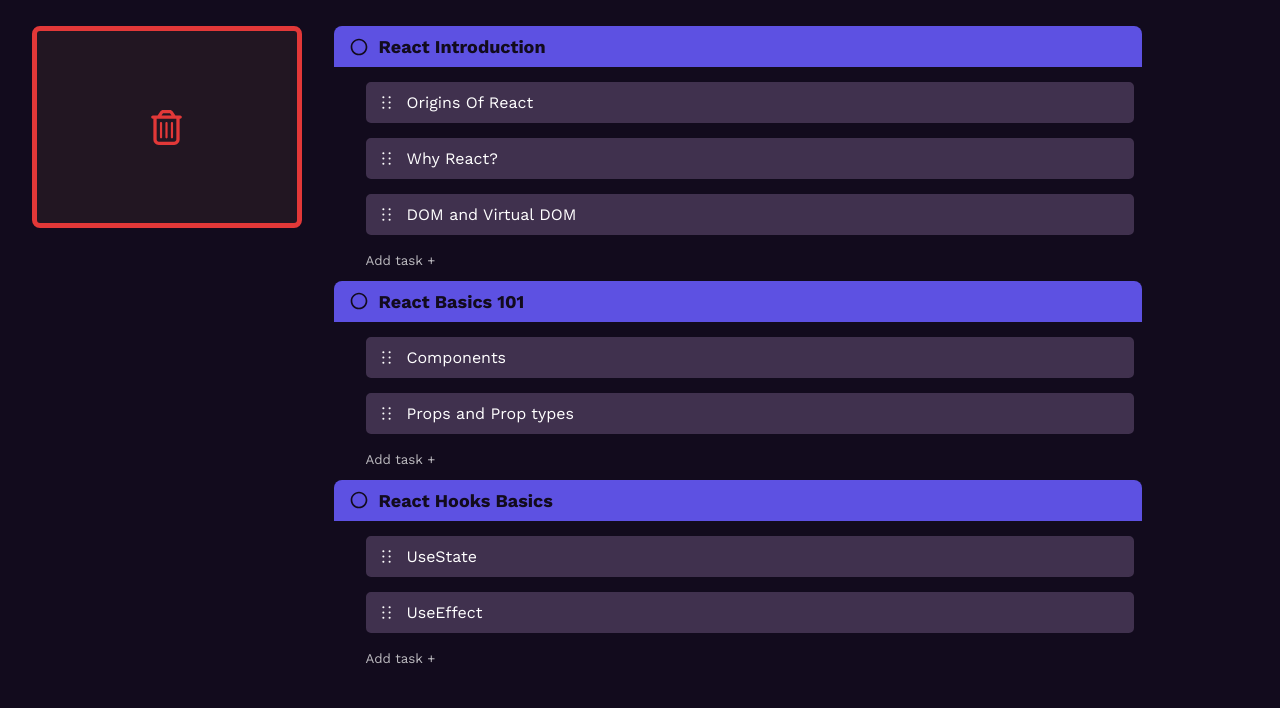
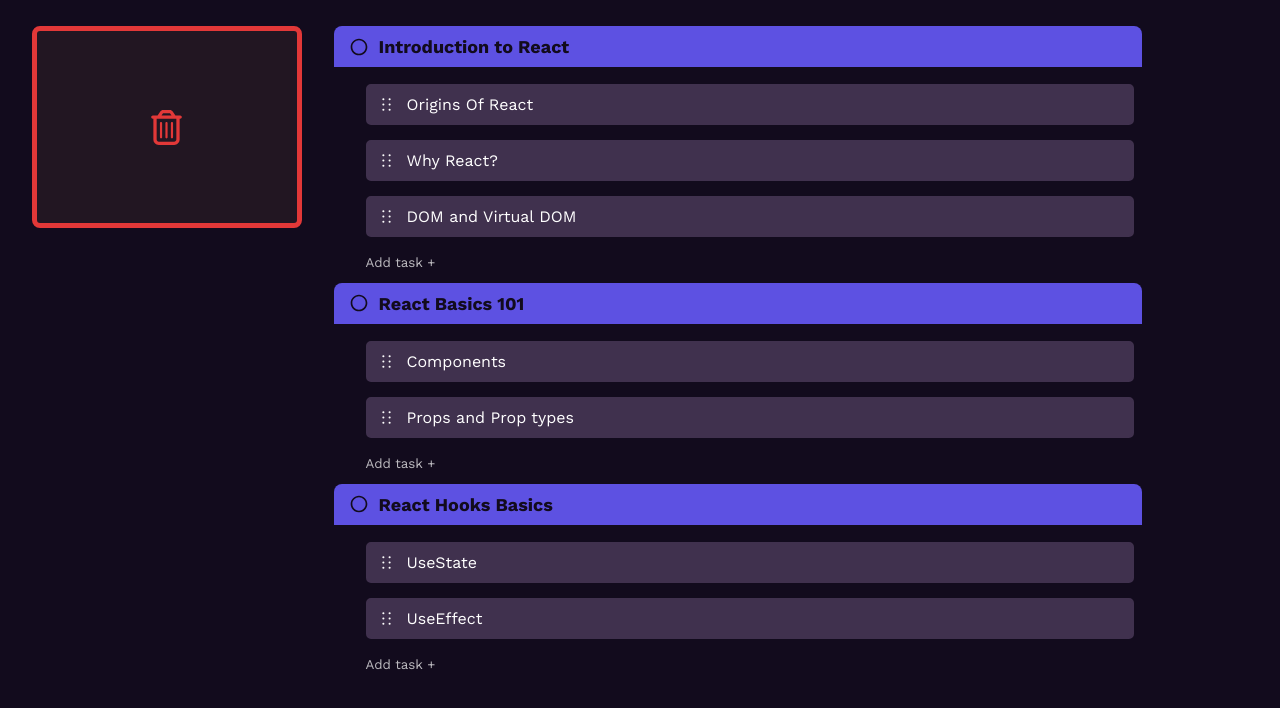
Before and after one commit to walas-01/roadmap-tasker, a React (Vite) app in the folder frontend/: page / in a window 1280 px wide. Shown: the top 708 px of the page. Built offline with nearby package versions, Linux system fonts and the light colour scheme.

Commit message:
styles and others updated

```diff
--- a/frontend/src/components/GroupCard/CreateArea/CreateArea.jsx
+++ b/frontend/src/components/GroupCard/CreateArea/CreateArea.jsx
@@ -1,6 +1,5 @@
 import { useState } from 'react'
 import './CreateArea_style.css'
-
 
 function CreateNewTaskForm({setTittle,setIsAdding,goAndCreateTask}){ //--------------------------------------------- [ CreateArea ] -
   const handleSubmit = (e)=>{
@@ -21,7 +20,6 @@
   )
 }
 
-
 function CreateNewTaskButton({setIsAdding}){ //-------------------- [ CreateNewTaskButton ] -
   return(
     <button className='createButton' onClick={()=>{setIsAdding(true)}}>
@@ -29,7 +27,6 @@
     </button>
   )
 }
-
 
 function CreateTask({createNewTask,group_id}){
   const [tittle,setTittle] = useState("")
@@ -40,7 +37,6 @@
     createNewTask(tittle,group_id)
   }
 
-
   return(
     <>
       {isAdding ? <CreateNewTaskForm setTittle={setTittle} setIsAdding={setIsAdding} goAndCreateTask={goAndCreateTask}/> : <CreateNewTaskButton setIsAdding={setIsAdding} /> }
--- a/frontend/src/components/GroupCard/GroupCard.jsx
+++ b/frontend/src/components/GroupCard/GroupCard.jsx
@@ -24,12 +24,12 @@
       <h3 className="groupCard-tittle"><MdOutlineCircle size={20}/>{tittle}</h3>
 
       <ul className='groupCard-taskList'>
-
+        <DropArea groupId={group_id} position={0} moveTask={moveTask}/>
         {tasks.map((t,index)=>{
           return (
               <React.Fragment key={index}>
                 <TaskCard taskObject={t}  setActiveCard={setActiveCard} />
-                <DropArea groupId={t.ownerGroup_id} position={index+1} moveTask={moveTask}/>
+                <DropArea groupId={group_id} position={index+1} moveTask={moveTask}/>
               </React.Fragment>
           )
 
--- a/frontend/src/components/GroupCard/GroupCard_style.css
+++ b/frontend/src/components/GroupCard/GroupCard_style.css
@@ -6,7 +6,7 @@
 
 .groupCard-tittle {
   padding: 10px 15px;
-  margin-bottom: 15px;
+  margin-bottom: 2px;
 
   display: flex;
   align-items: center;
--- a/frontend/src/components/Todo/Todo.jsx
+++ b/frontend/src/components/TodoBlock/TodoBlock.jsx
@@ -1,4 +1,4 @@
-import './Todo_style.css'
+import './TodoBlock_style.css'
 
 function Todo(){
   return(
--- a/frontend/src/pages/BoardPage.jsx
+++ b/frontend/src/pages/BoardPage.jsx
@@ -8,13 +8,13 @@
 
 
 // --------- components import
-import Todo from '../components/Todo/Todo.jsx'
+import Todo from '../components/TodoBlock/TodoBlock.jsx'
 import DeleteArea from '../components/DeleteArea/DeleteArea.jsx'
 
 
 // ----------------------------------------------------------------------------- mackup data
 const GROUP_DATA = [
-  {group_id:'a1b2c3',tittle:'React Introduction',tasks:[
+  {group_id:'a1b2c3',tittle:'Introduction to React',tasks:[
     {task_id:'one123',ownerGroup_id:'a1b2c3',tittle:'Origins Of React'},
     {task_id:'two234',ownerGroup_id:'a1b2c3',tittle:'Why React?'},
     {task_id:'three345',ownerGroup_id:'a1b2c3',tittle:'DOM and Virtual DOM'},
```
Also changed, not shown: frontend/src/components/TodoBlock/TodoBlock_style.css (renamed from frontend/src/components/Todo/Todo_style.css).
